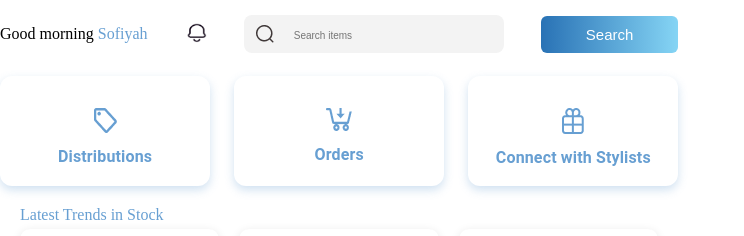
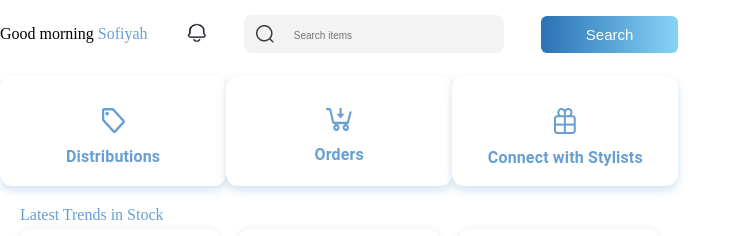
Before and after one commit to Oyindamola-Ashabi/activate-dashboard, a React (Vite) app: page /dashboard in a window 1280 px wide. Shown: the top 236 px of the page, without its empty margins (0-744 px from the left). Built offline with nearby package versions, Linux system fonts and the light colour scheme.

Commit message:
my first commit

```diff
--- a/src/admin-user/collections/cardone/cardOne.jsx
+++ b/src/admin-user/collections/cardone/cardOne.jsx
@@ -27,8 +27,9 @@ const CardOne = () => {
         <Box
             sx={{
                 display: "flex",
-                gap: 3,
-                justifyContent: "center",
+                // gap: 7,
+                justifyContent: "space-between",
+                alignItems: "center",
                 marginTop: 1,
             }}
         >
```
